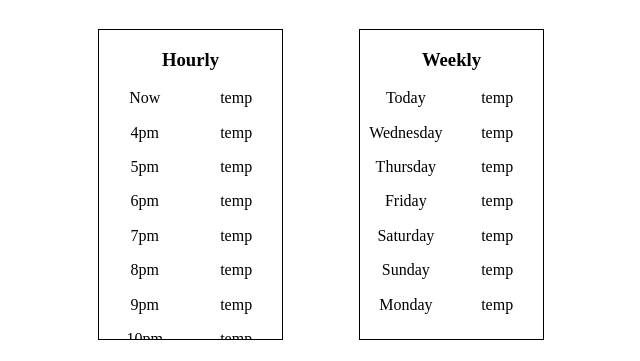
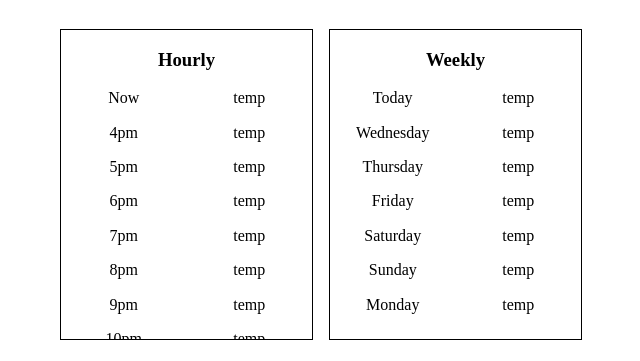
Before and after one commit to eddomiw/weather-app, a website built with webpack: page dist/index.html in a window 768 px wide. Shown: the part 248-609 px from the top of the page, without its empty margins (63-703 px from the left). Built offline with Linux system fonts and the light colour scheme.

Commit message:
Add scaling to forecast display

```diff
--- a/src/scss/layout/_forecast.scss
+++ b/src/scss/layout/_forecast.scss
@@ -11,19 +11,19 @@
   .third-container {
     flex-direction: row;
     justify-content: space-around;
-    gap: 0;
+    gap: 1;
   }
 
   .hourly,
   .weekly {
-    width: min(275px, 35%);
+    width: max(275px, 35%);
   }
 }
 
 @media (max-width: 768px) {
   .hourly,
   .weekly {
-    width: max(180px, 35%);
+    width: clamp(250px, 75%, 300px);
   }
 }
 
--- a/src/scss/layout/_form.scss
+++ b/src/scss/layout/_form.scss
@@ -13,5 +13,5 @@ form {
 #search-bar {
   background-color: transparent;
   border: 0px solid;
-  width: min(205px, 70%);
+  width: min(265px, 70%);
 }
```
Also changed, not shown: dist/main.js.
